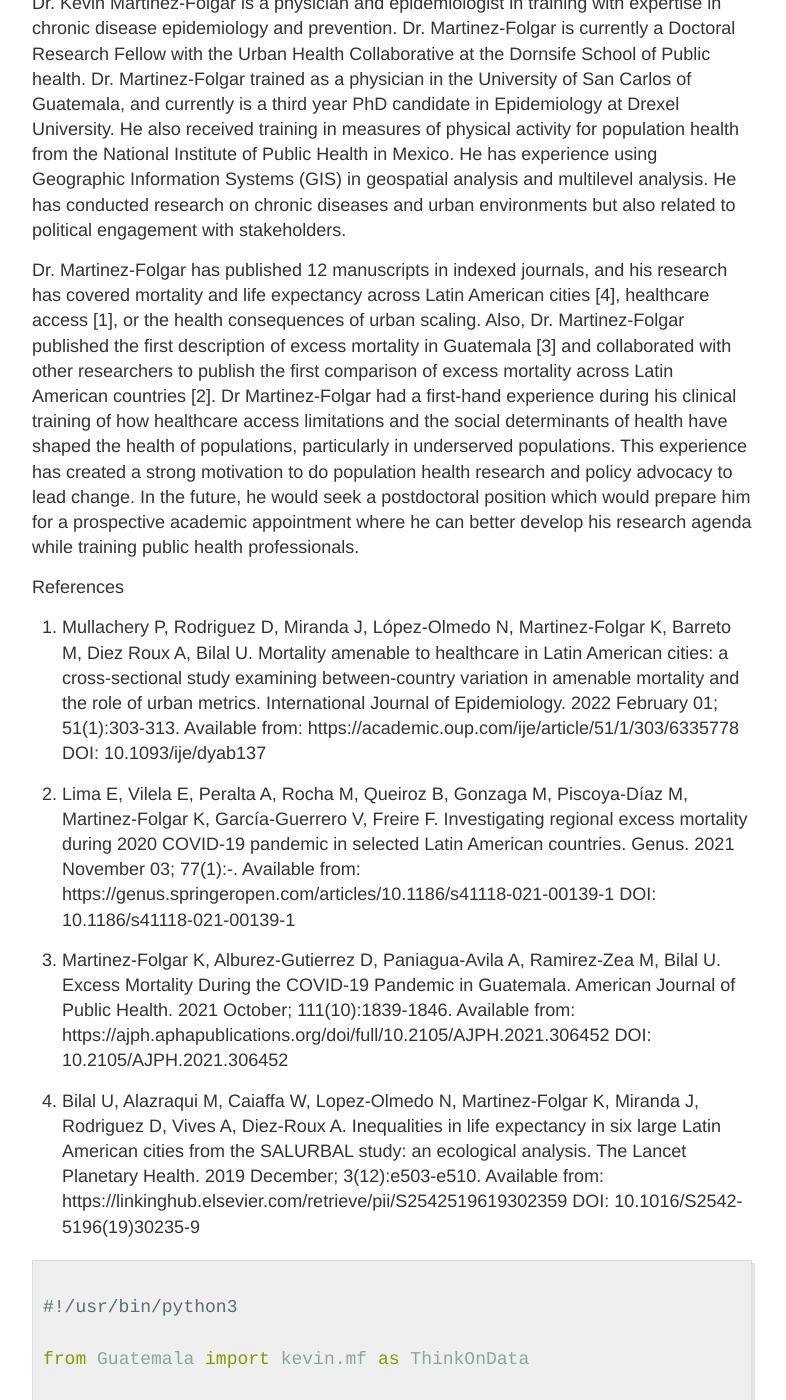
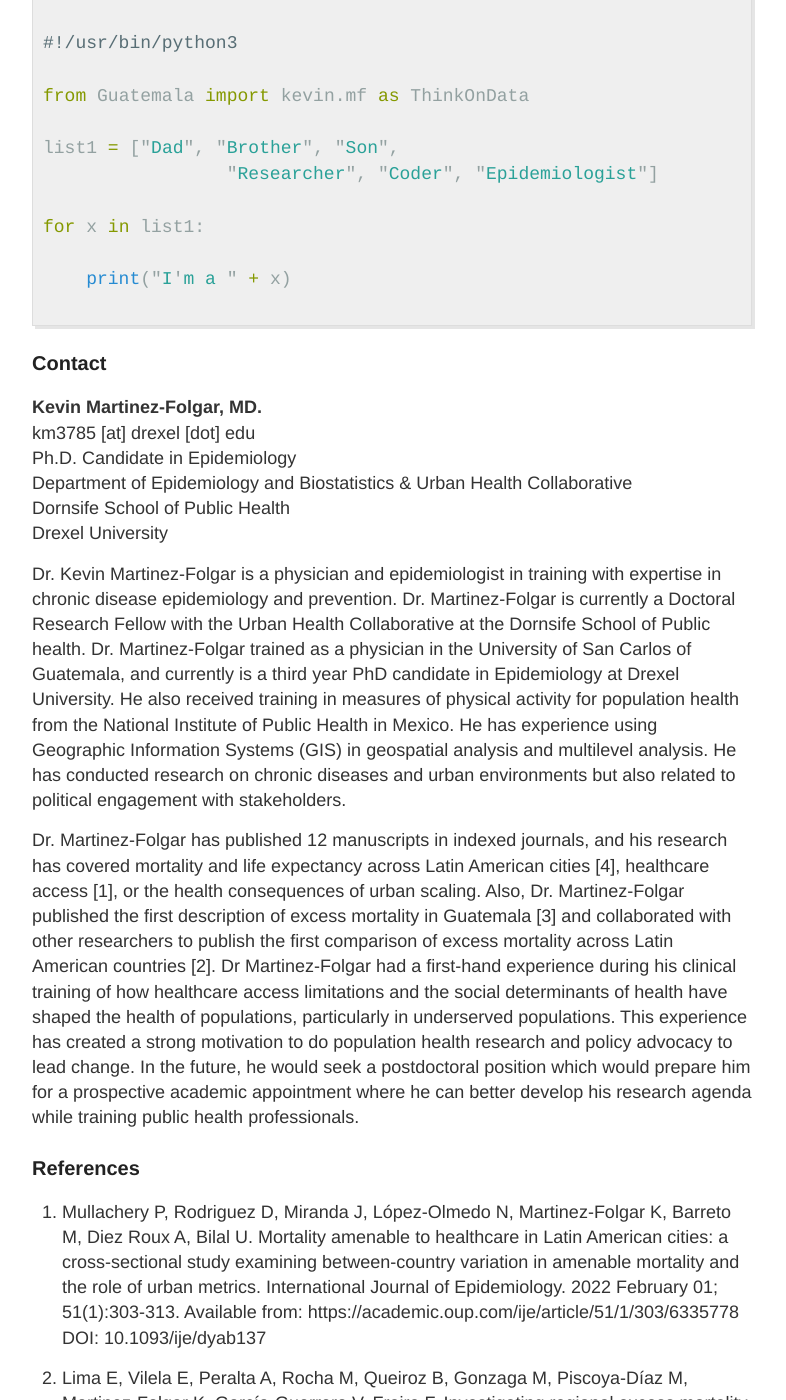
Before and after one commit to kmfolgar/kmartinez.com, a Jekyll site: the page built from about.md, in a window 1280 px wide and 1400 px high, scrolled down 279 px. Shown: the whole window, without its empty margins (248-1034 px from the left). Built offline with Jekyll 4.4.1, drawn with Linux system fonts in a browser that asks for light colours; some of the changed lines change nothing that is shown; some of the changed text lies outside the part shown.

Commit message:
udate about

````diff
--- a/about.md
+++ b/about.md
@@ -3,21 +3,6 @@ title: "About me"
 layout: page
 permalink: /about/
 ---
-
-Dr. Kevin Martinez-Folgar is a physician and epidemiologist in training with expertise in chronic disease epidemiology and prevention. Dr. Martinez-Folgar is currently a Doctoral Research Fellow with the Urban Health Collaborative at the Dornsife School of Public health. Dr. Martinez-Folgar trained as a physician in the University of San Carlos of Guatemala, and currently is a third year PhD candidate in Epidemiology at Drexel University. He also received training in measures of physical activity for population health from the National Institute of Public Health in Mexico. He has experience using Geographic Information Systems (GIS) in geospatial analysis and multilevel analysis. He has conducted research on chronic diseases and urban environments but also related to political engagement with stakeholders.
-
-Dr. Martinez-Folgar has published 12 manuscripts in indexed journals, and his research has covered mortality and life expectancy across Latin American cities [4], healthcare access [1], or the health consequences of urban scaling. Also, Dr. Martinez-Folgar published the first description of excess mortality in Guatemala [3] and collaborated with other researchers to publish the first comparison of excess mortality across Latin American countries [2]. Dr Martinez-Folgar had a first-hand experience during his clinical training of how healthcare access limitations and the social determinants of health have shaped the health of populations, particularly in underserved populations.  This experience has created a strong motivation to do population health research and policy advocacy to lead change. In the future, he would seek a postdoctoral position which would prepare him for a prospective academic appointment where he can better develop his research agenda while training public health professionals.
-
-
-References
-1.	Mullachery P, Rodriguez D, Miranda J, López-Olmedo N, Martinez-Folgar K, Barreto M, Diez Roux A, Bilal U. Mortality amenable to healthcare in Latin American cities: a cross-sectional study examining between-country variation in amenable mortality and the role of urban metrics. International Journal of Epidemiology. 2022 February 01; 51(1):303-313. Available from: https://academic.oup.com/ije/article/51/1/303/6335778 DOI: 10.1093/ije/dyab137
-
-2.	Lima E, Vilela E, Peralta A, Rocha M, Queiroz B, Gonzaga M, Piscoya-Díaz M, Martinez-Folgar K, García-Guerrero V, Freire F. Investigating regional excess mortality during 2020 COVID-19 pandemic in selected Latin American countries. Genus. 2021 November 03; 77(1):-. Available from: https://genus.springeropen.com/articles/10.1186/s41118-021-00139-1 DOI: 10.1186/s41118-021-00139-1
-
-3.	Martinez-Folgar K, Alburez-Gutierrez D, Paniagua-Avila A, Ramirez-Zea M, Bilal U. Excess Mortality During the COVID-19 Pandemic in Guatemala. American Journal of Public Health. 2021 October; 111(10):1839-1846. Available from: https://ajph.aphapublications.org/doi/full/10.2105/AJPH.2021.306452 DOI: 10.2105/AJPH.2021.306452
-
-4.	Bilal U, Alazraqui M, Caiaffa W, Lopez-Olmedo N, Martinez-Folgar K, Miranda J, Rodriguez D, Vives A, Diez-Roux A. Inequalities in life expectancy in six large Latin American cities from the SALURBAL study: an ecological analysis. The Lancet Planetary Health. 2019 December; 3(12):e503-e510. Available from: https://linkinghub.elsevier.com/retrieve/pii/S2542519619302359 DOI: 10.1016/S2542-5196(19)30235-9
-
 
 ```python
 
@@ -35,7 +20,6 @@ for x in list1:
 ```
 
 ### Contact
-![kev](/images/kev.jpg)
 
 **Kevin Martinez-Folgar, MD.**
 km3785 [at] drexel [dot] edu
@@ -43,3 +27,22 @@ Ph.D. Candidate in Epidemiology
 Department of Epidemiology and Biostatistics & Urban Health Collaborative
 Dornsife School of Public Health
 Drexel University
+
+
+Dr. Kevin Martinez-Folgar is a physician and epidemiologist in training with expertise in chronic disease epidemiology and prevention. Dr. Martinez-Folgar is currently a Doctoral Research Fellow with the Urban Health Collaborative at the Dornsife School of Public health. Dr. Martinez-Folgar trained as a physician in the University of San Carlos of Guatemala, and currently is a third year PhD candidate in Epidemiology at Drexel University. He also received training in measures of physical activity for population health from the National Institute of Public Health in Mexico. He has experience using Geographic Information Systems (GIS) in geospatial analysis and multilevel analysis. He has conducted research on chronic diseases and urban environments but also related to political engagement with stakeholders.
+
+Dr. Martinez-Folgar has published 12 manuscripts in indexed journals, and his research has covered mortality and life expectancy across Latin American cities [4], healthcare access [1], or the health consequences of urban scaling. Also, Dr. Martinez-Folgar published the first description of excess mortality in Guatemala [3] and collaborated with other researchers to publish the first comparison of excess mortality across Latin American countries [2]. Dr Martinez-Folgar had a first-hand experience during his clinical training of how healthcare access limitations and the social determinants of health have shaped the health of populations, particularly in underserved populations.  This experience has created a strong motivation to do population health research and policy advocacy to lead change. In the future, he would seek a postdoctoral position which would prepare him for a prospective academic appointment where he can better develop his research agenda while training public health professionals.
+
+
+### References
+1.	Mullachery P, Rodriguez D, Miranda J, López-Olmedo N, Martinez-Folgar K, Barreto M, Diez Roux A, Bilal U. Mortality amenable to healthcare in Latin American cities: a cross-sectional study examining between-country variation in amenable mortality and the role of urban metrics. International Journal of Epidemiology. 2022 February 01; 51(1):303-313. Available from: https://academic.oup.com/ije/article/51/1/303/6335778 DOI: 10.1093/ije/dyab137
+
+2.	Lima E, Vilela E, Peralta A, Rocha M, Queiroz B, Gonzaga M, Piscoya-Díaz M, Martinez-Folgar K, García-Guerrero V, Freire F. Investigating regional excess mortality during 2020 COVID-19 pandemic in selected Latin American countries. Genus. 2021 November 03; 77(1):-. Available from: https://genus.springeropen.com/articles/10.1186/s41118-021-00139-1 DOI: 10.1186/s41118-021-00139-1
+
+3.	Martinez-Folgar K, Alburez-Gutierrez D, Paniagua-Avila A, Ramirez-Zea M, Bilal U. Excess Mortality During the COVID-19 Pandemic in Guatemala. American Journal of Public Health. 2021 October; 111(10):1839-1846. Available from: https://ajph.aphapublications.org/doi/full/10.2105/AJPH.2021.306452 DOI: 10.2105/AJPH.2021.306452
+
+4.	Bilal U, Alazraqui M, Caiaffa W, Lopez-Olmedo N, Martinez-Folgar K, Miranda J, Rodriguez D, Vives A, Diez-Roux A. Inequalities in life expectancy in six large Latin American cities from the SALURBAL study: an ecological analysis. The Lancet Planetary Health. 2019 December; 3(12):e503-e510. Available from: https://linkinghub.elsevier.com/retrieve/pii/S2542519619302359 DOI: 10.1016/S2542-5196(19)30235-9
+
+
+### Complete List of Published Work in My Bibliography:
+https://www.ncbi.nlm.nih.gov/myncbi/kevin.martinez-folgar.1/bibliography/public/
````
